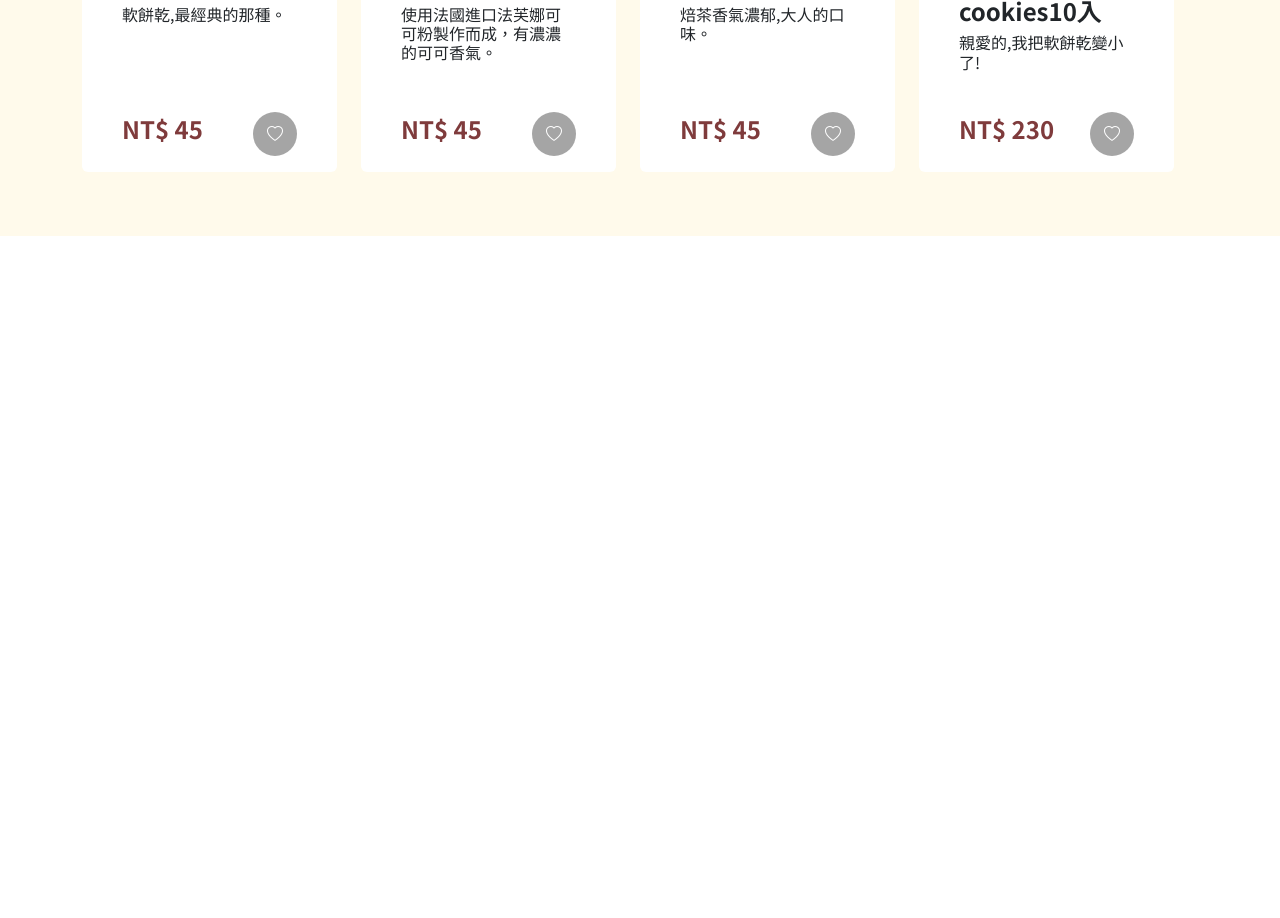
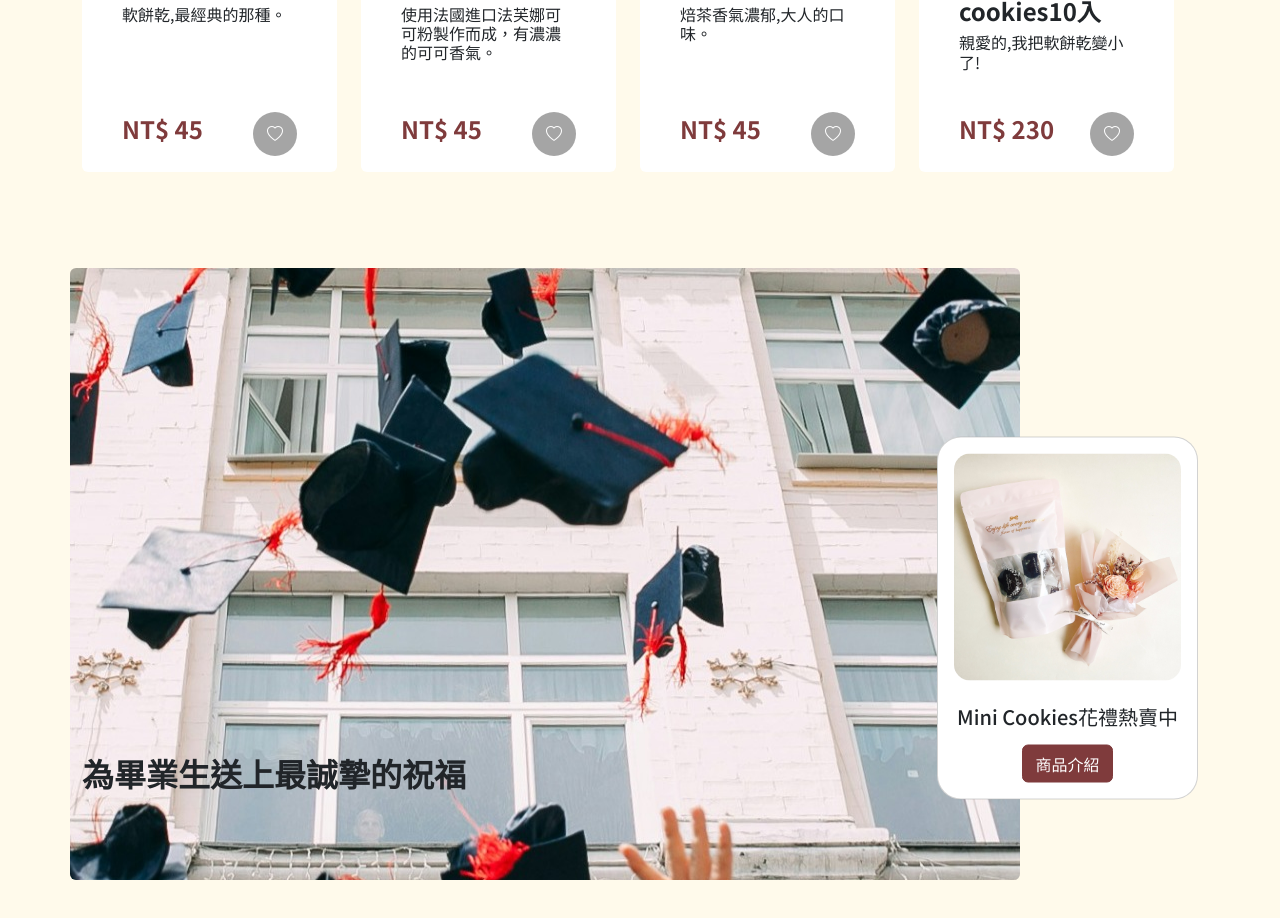
Before and after one commit to oxfoxlion/2024-Layout-Topic, a website built with Vite: page pages/index.html in a window 1280 px wide. Shown: the part 2286-3204 px from the top of the page. Before the commit the page ends 2522 px from the top, so only its background shows below. Built offline with nearby package versions, Linux system fonts and the light colour scheme.

Commit message:
首頁第五塊(響應式還沒)

```diff
--- a/assets/scss/helper/_variables.scss
+++ b/assets/scss/helper/_variables.scss
@@ -436,6 +436,7 @@ $spacers: (
   7: $spacer *3,
   8: $spacer *4,
   9: $spacer *5,
+  10: $spacer *7.5,
 ) !default;
 // scss-docs-end spacer-variables-maps
 
--- a/assets/scss/pages/_index.scss
+++ b/assets/scss/pages/_index.scss
@@ -167,3 +167,14 @@
     }
   }
 }
+
+.graduationSpecial{
+  background-color: $brand04;
+
+}
+
+.graduationSpecial-img{
+  background-image: url(/assets/images/graduationSpecial.jfif);
+  background-position: center;
+
+}
--- a/pages/index.html
+++ b/pages/index.html
@@ -184,6 +184,28 @@
       </div>
     </div>
 
+    <div class="graduationSpecial ">
+      <div class="container position-relative">
+        <div class="row pt-5 pb-10">
+          <div class="col-10 graduationSpecial-img rounded">
+            <h2 class="text-start fw-black graduationSpecial-title" style="padding-top: 486px;padding-bottom: 80px;">為畢業生送上最誠摯的祝福</h2>
+          </div>
+          <div class="col-3 position-absolute top-50 end-0" style="transform: translateY(-50%);">
+            <div class="card" style="border-radius: 24px;">
+              <div class="card-body text-center">
+                <img src="/assets/images/花禮.jfif"  alt="花禮" style="border-radius: 16px;" class="mb-4">
+                <h5 class="card-title mb-3 ">Mini Cookies花禮熱賣中</h5>
+                <a href="#" class="btn btn-primary ">商品介紹</a>
+              </div>
+            </div>
+          </div>
+        </div>
+        <div>
+
+        </div>
+      </div>
+    </div>
+
 
     <%- include("./layout/footer") -%>
 
```
Also changed, not shown: assets/images/24.png (added), assets/images/graduationSpecial.jfif (added), assets/images/花禮.jfif (added).
